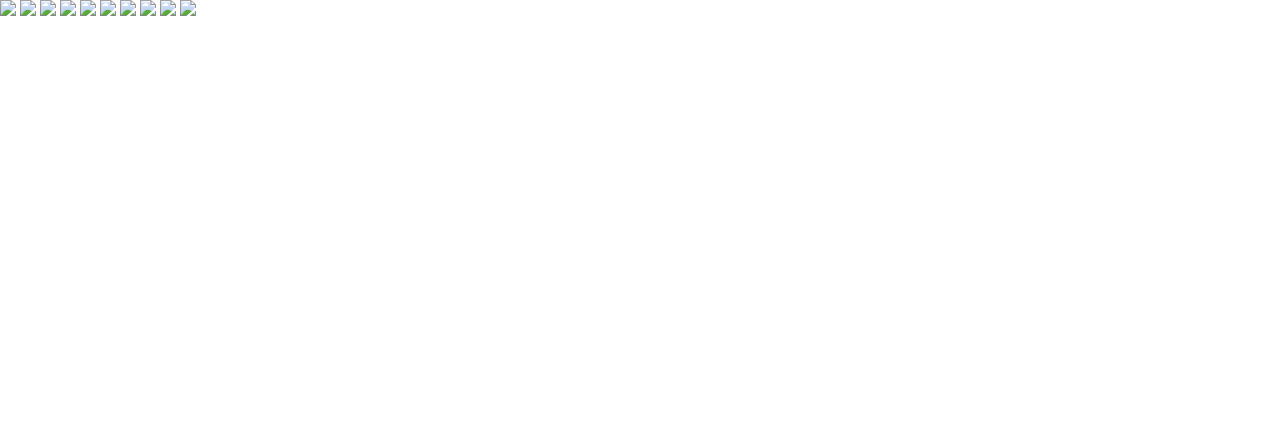
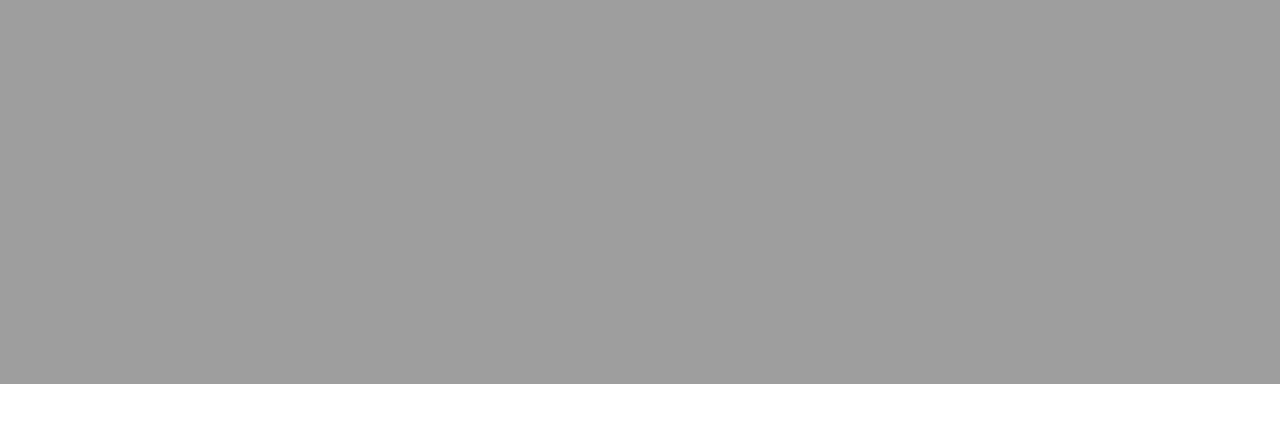
Before and after one commit to asynchroza/gcc-gallery, a website: page index.html in a window 1280 px wide. Drawn offline with Linux system fonts and the light colour scheme; the site is published under a folder, as on GitHub Pages, so addresses that start at the root find nothing.

Commit message:
Test relative href

```diff
--- a/index.html
+++ b/index.html
@@ -7,7 +7,7 @@
     <link
       rel="stylesheet"
       type="text/css"
-      href="/zoomwall.js/lib/zoomwall.css"
+      href="zoomwall.js/lib/zoomwall.css"
     />
   </head>
   <style>
@@ -41,20 +41,20 @@
   </style>
   <body>
     <div id="gallery" class="zoomwall">
-      <img src="/pictures/monet.jpg" />
-      <img src="/pictures/monet.jpg" />
-      <img src="/pictures/monet.jpg" />
-      <img src="/pictures/monet.jpg" />
-      <img src="/pictures/monet.jpg" />
-      <img src="/pictures/monet.jpg" />
-      <img src="/pictures/monet.jpg" />
-      <img src="/pictures/monet.jpg" />
-      <img src="/pictures/monet.jpg" />
-      <img src="/pictures/monet.jpg" />
+      <img src="pictures/monet.jpg" />
+      <img src="pictures/monet.jpg" />
+      <img src="pictures/monet.jpg" />
+      <img src="pictures/monet.jpg" />
+      <img src="pictures/monet.jpg" />
+      <img src="pictures/monet.jpg" />
+      <img src="pictures/monet.jpg" />
+      <img src="pictures/monet.jpg" />
+      <img src="pictures/monet.jpg" />
+      <img src="pictures/monet.jpg" />
     </div>
   </body>
   <script type="module">
-    import * as zoomwall from "/zoomwall.js/lib/zoomwall.js";
+    import * as zoomwall from "./zoomwall.js/lib/zoomwall.js";
     window.onload = function () {
       zoomwall.create(document.getElementById("gallery"));
     };
```
